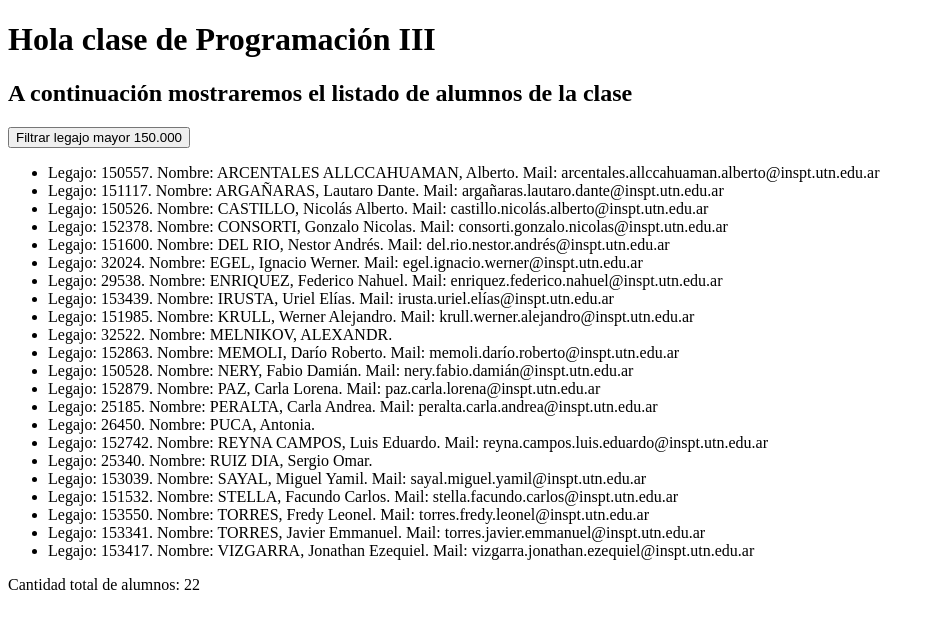
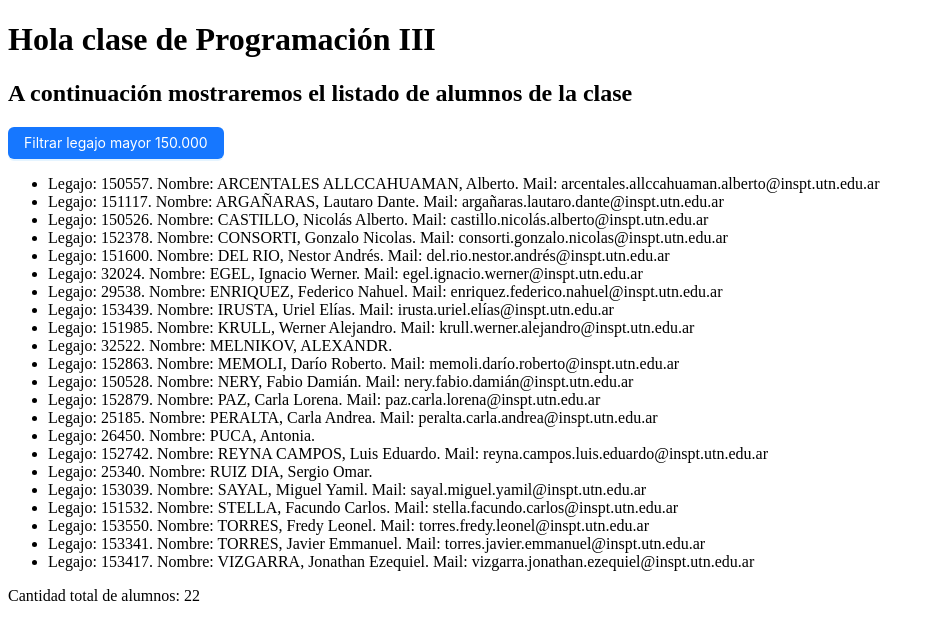
Before and after one commit to consor92/base-app-react, a React (Vite) app: page / in a window 1280 px wide. Shown: the top 640 px of the page, without its empty margins (0-935 px from the left). Built offline with nearby package versions, Linux system fonts and the light colour scheme.

Commit message:
Add AntD to project

```diff
--- a/package.json
+++ b/package.json
@@ -10,6 +10,7 @@
     "preview": "vite preview"
   },
   "dependencies": {
+    "antd": "^5.9.0",
     "react": "^18.2.0",
     "react-dom": "^18.2.0"
   },
--- a/src/App.jsx
+++ b/src/App.jsx
@@ -1,6 +1,7 @@
 import { useState, useEffect } from 'react'
 import listadoAlumnos from './data/alumnos.json'
 import Alumno from './components/Alumno'
+import { Button } from 'antd'
 
 function App() {
   const [isFiltered, setIsFiltered] = useState(false)
@@ -34,9 +35,12 @@ function App() {
       ) : (
         <>
           <div>
-            <button onClick={() => onFilterClick()}>
+            {/* <button onClick={() => onFilterClick()}>
+
+            </button> */}
+            <Button type="primary" onClick={() => onFilterClick()}>
               {isFiltered ? 'Quitar filtro' : 'Filtrar'} legajo mayor 150.000
-            </button>
+            </Button>
           </div>
           <ul>
             {alumnos.map((a) => (
```
Also changed, not shown: 1 other file (tests, documents, lock files or other folders).
